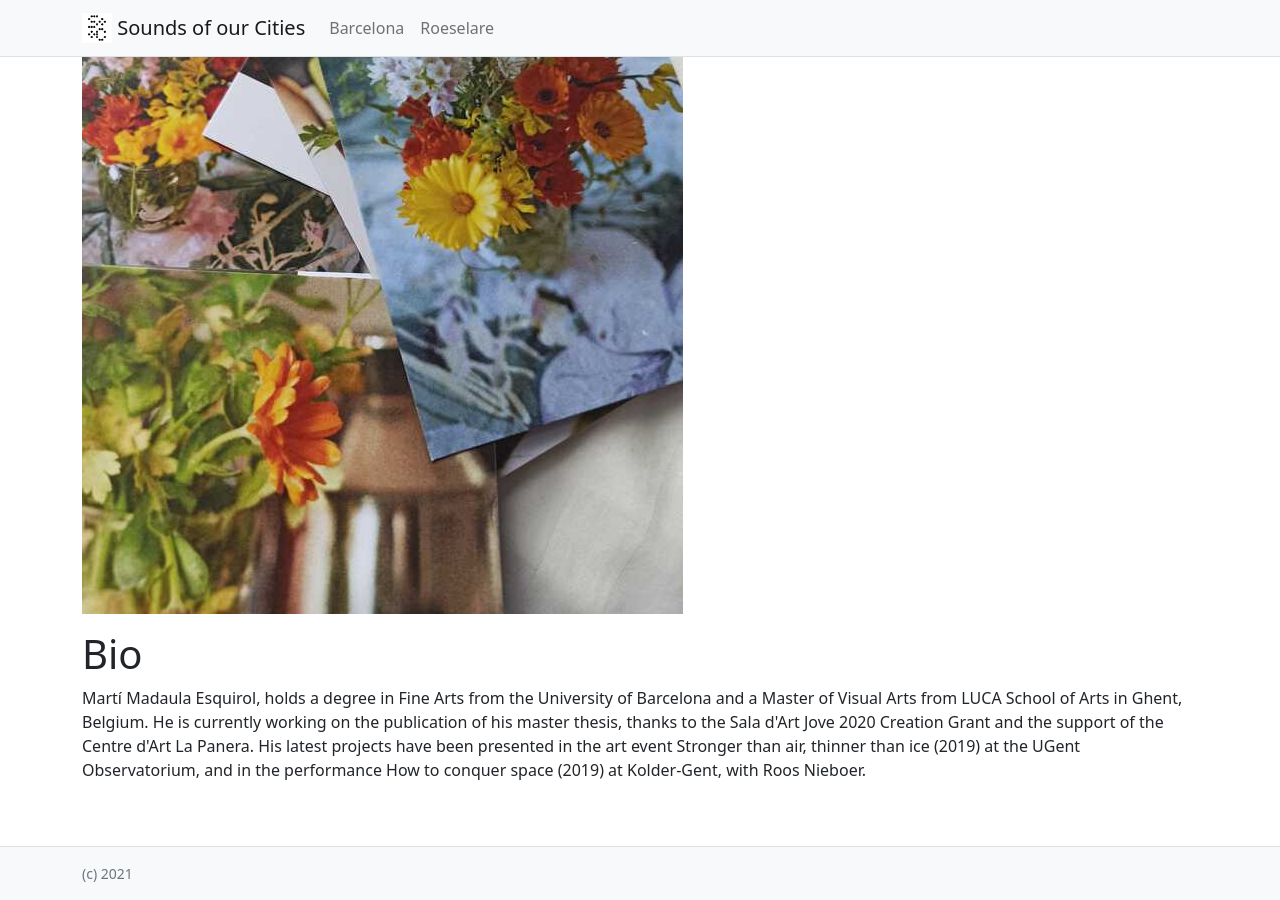
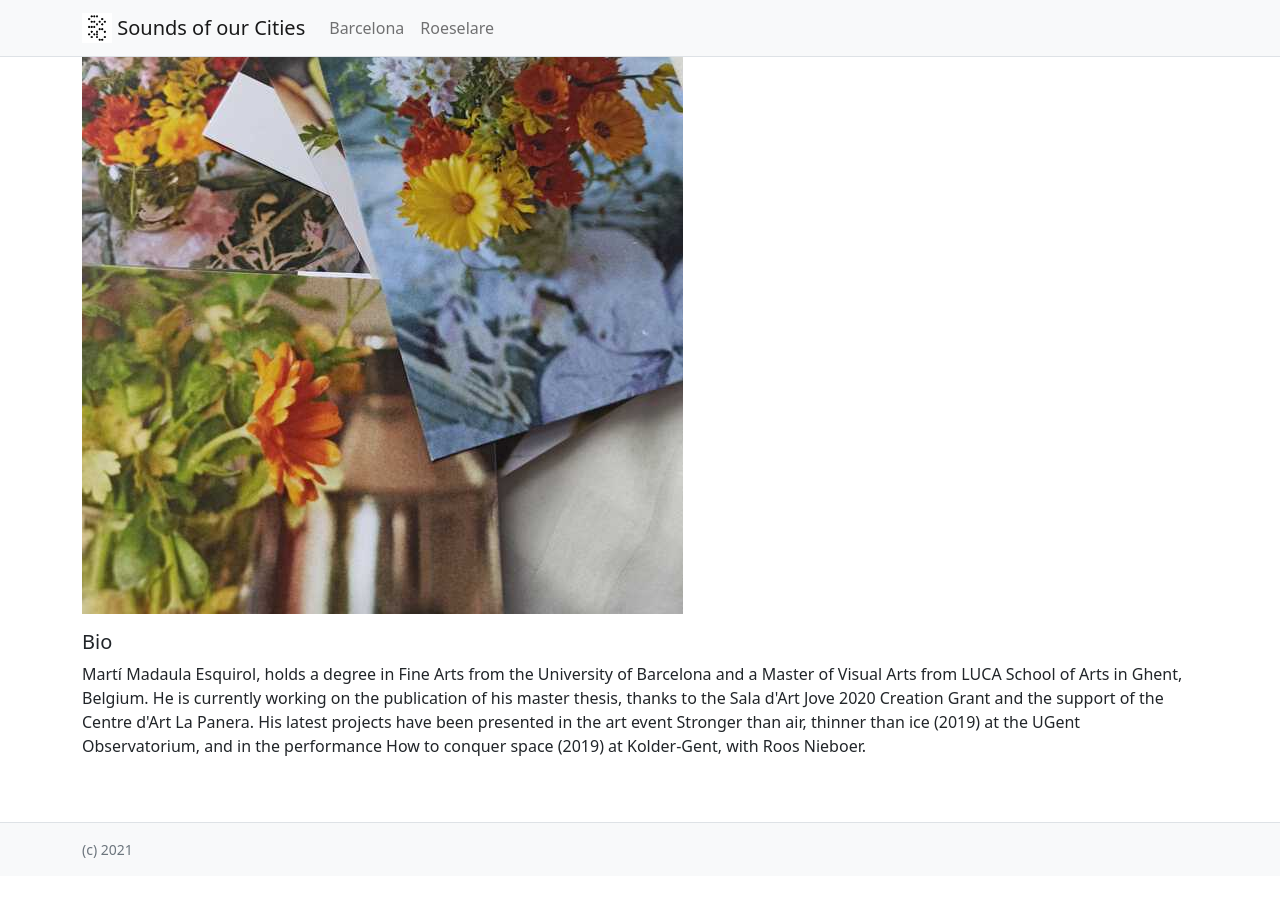
Before and after one commit to johngrz/SooCities.github.io, a Jekyll site: the page built from _projects/conquer-space.md, in a window 1280 px wide and 900 px high, scrolled down 1845 px. Built offline with Jekyll 4.4.1, drawn with Linux system fonts in a browser that asks for light colours; after the commit the page ends 2721 px from its top, so only the background shows below that.

Commit message:
Fix bio tag

```diff
--- a/_projects/conquer-space.md
+++ b/_projects/conquer-space.md
@@ -19,7 +19,8 @@ residency is the production of a sound piece.
 ![A garden](/assets/images/rsl-cons-1.png)
 ![A passage](/assets/images/rsl-cons-2.jpg)
 ![Flower photos](/assets/images/rsl-cons-4.jpg)
-# Bio
+
+##### Bio
 Martí Madaula Esquirol, holds a degree in Fine Arts from the University
 of Barcelona and a Master of Visual Arts from LUCA School of Arts in
 Ghent, Belgium. He is currently working on the publication of his master
```
